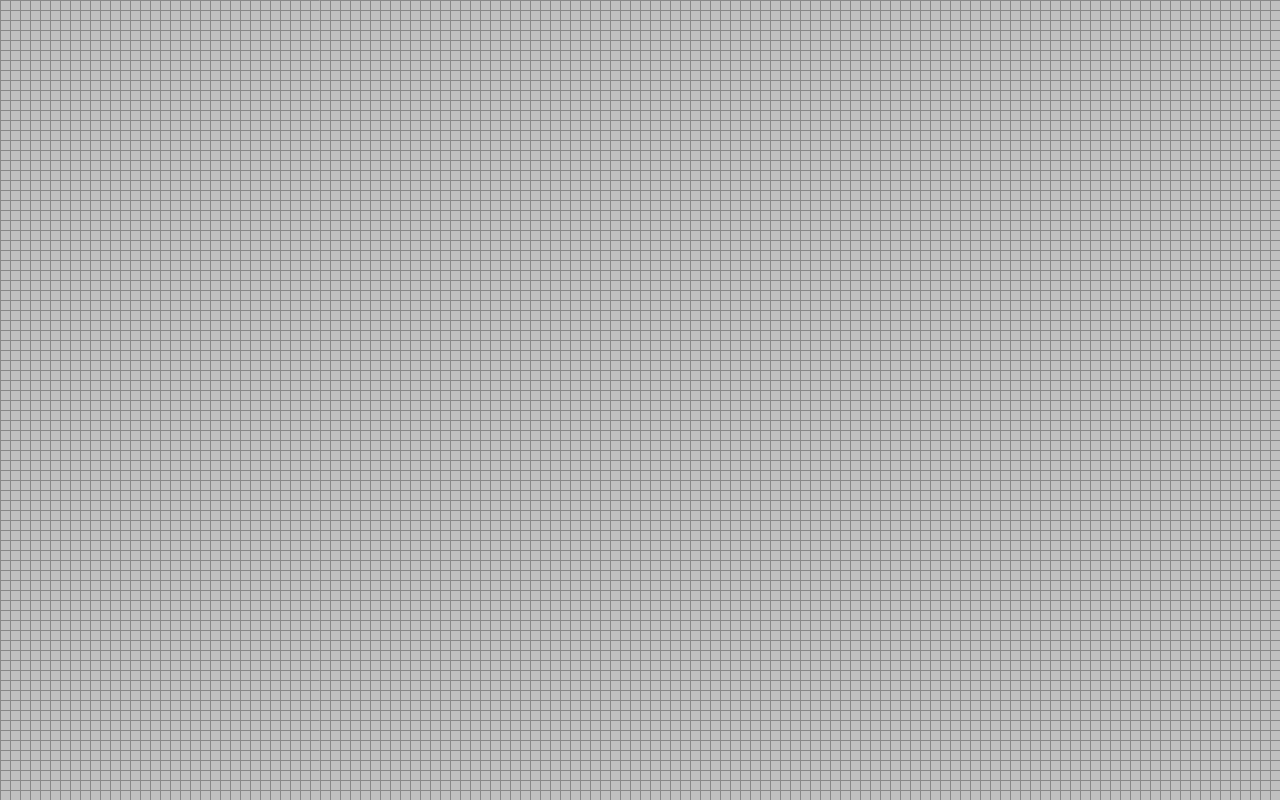
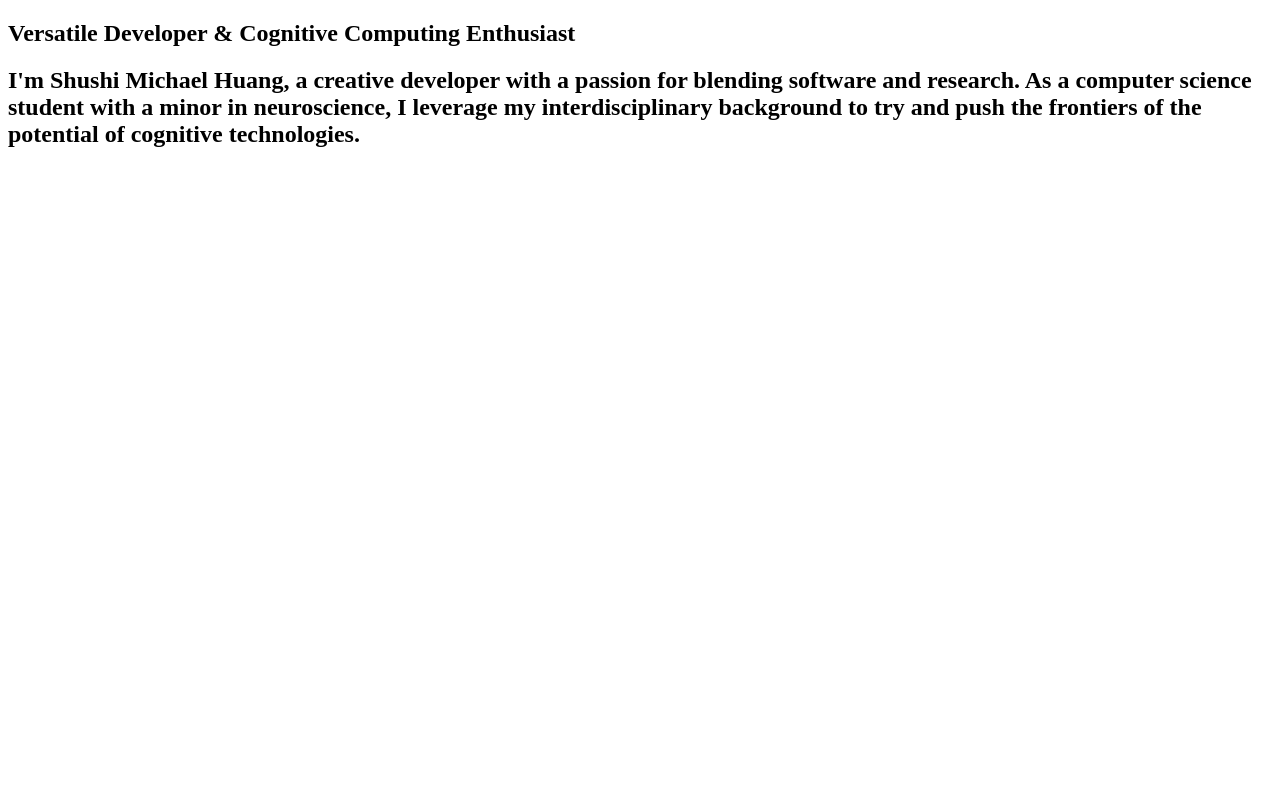
Before and after one commit to ExoPrisma/Website, a plain HTML site: page main.htm in a window 1280 px wide. Drawn offline with Linux system fonts and the light colour scheme.

Commit message:
Create website structure

```diff
--- a/main.htm
+++ b/main.htm
@@ -3,12 +3,55 @@
 <head>
     <meta charset="UTF-8">
     <meta name="viewport" content="width=device-width, initial-scale=1.0">
-    <link rel="stylesheet" href="styles.css">
+    <link rel="stylesheet" href="/styles.css">
     <title>Game of Life</title>
 
 </head>
 <body>
-    <canvas class="field"></canvas>
-    <script src="script.js"></script>
+    <div id="page-wrapper">
+        <div id="main-content" class="content-wrapper">
+            <header class="header"></header>
+            <main class="content">
+                <section class="section-intro">
+                    <div class="intro-container intro">
+                        <div class="intro-heading-wrapper">
+                            <h1 class="intro-heading">
+                                <span class="hero first">
+                                    <span class="hero text">Versatile Developer</span>
+                                    <span class="separator">&</span>
+                                </span>
+                                <span class="hero">Cognitive Computing Enthusiast</span>
+                            </h1>
+                        </div>
+                        <div class="intro-summary">
+                            <h2 class="summary">I'm Shushi Michael Huang, a creative developer with a passion for blending software and research. As a computer science student with a minor in neuroscience, I leverage my interdisciplinary background to try and push the frontiers of the potential of cognitive technologies.</h2>
+                        </div>
+                    </div>
+                </section>
+
+                <section class="section-hashlife">
+                    <div class="hashlife-container">
+                        <!-- TBD -->
+                        <canvas class="field"></canvas>
+                    </div>
+                </section>
+
+                <section class="section-socials">
+                    <div class="socials-container">
+                        <div class="socials-link">
+                            <a href="" class="github"></a>
+                            <a href="" class="linkedIn"></a>
+                        </div>
+                    </div>
+                </section>
+
+                <section class="section-contact">
+                    <div class="contact-container"></div>
+                </section>
+            </main>
+        </div>
+    </div>
+
+    <script src="/script.js"></script>
 </body>
 </html>
--- a/script.js
+++ b/script.js
@@ -1,58 +1,58 @@
-let canvas = document.querySelector('.field');
-let ctx = canvas.getContext('2d');
-canvas.width = window.innerWidth;
-canvas.height = window.innerHeight;
+// let canvas = document.querySelector('.field');
+// let ctx = canvas.getContext('2d');
+// canvas.width = window.innerWidth;
+// canvas.height = window.innerHeight;
 
-function draw() {
-    let step = 10;
-    let left = 0.5 - Math.ceil(canvas.width / step) * step;
-    let top = 0.5 - Math.ceil(canvas.height / step) * step;
-    let right = 2*canvas.width;
-    let bottom = 2*canvas.height;
-    ctx.clearRect(left, top, right - left, bottom - top);
-    ctx.beginPath();
-    for (let x = left; x < right; x += step) {
-        ctx.moveTo(x, top);
-        ctx.lineTo(x, bottom);
-    }
-    for (let y = top; y < bottom; y += step) {
-        ctx.moveTo(left, y);
-        ctx.lineTo(right, y);
-    }
-    ctx.strokeStyle = "#888";
-    ctx.stroke();
-}
+// function draw() {
+//     let step = 10;
+//     let left = 0.5 - Math.ceil(canvas.width / step) * step;
+//     let top = 0.5 - Math.ceil(canvas.height / step) * step;
+//     let right = 2*canvas.width;
+//     let bottom = 2*canvas.height;
+//     ctx.clearRect(left, top, right - left, bottom - top);
+//     ctx.beginPath();
+//     for (let x = left; x < right; x += step) {
+//         ctx.moveTo(x, top);
+//         ctx.lineTo(x, bottom);
+//     }
+//     for (let y = top; y < bottom; y += step) {
+//         ctx.moveTo(left, y);
+//         ctx.lineTo(right, y);
+//     }
+//     ctx.strokeStyle = "#888";
+//     ctx.stroke();
+// }
 
 
-// Mouse event handling:
-let start;
-const getPos = (e) => ({
-    x: e.clientX - canvas.offsetLeft,
-    y: e.clientY - canvas.offsetTop
-});
+// // Mouse event handling:
+// let start;
+// const getPos = (e) => ({
+//     x: e.clientX - canvas.offsetLeft,
+//     y: e.clientY - canvas.offsetTop
+// });
 
-const reset = () => {
-    start = null;
-    ctx.setTransform(1, 0, 0, 1, 0, 0); // reset translation
-    draw();
-}
+// const reset = () => {
+//     start = null;
+//     ctx.setTransform(1, 0, 0, 1, 0, 0); // reset translation
+//     draw();
+// }
 
-canvas.addEventListener("mousedown", e => {
-    reset();
-    start = getPos(e)
-});
+// canvas.addEventListener("mousedown", e => {
+//     reset();
+//     start = getPos(e)
+// });
 
-canvas.addEventListener("mouseup", reset);
-canvas.addEventListener("mouseleave", reset);
+// canvas.addEventListener("mouseup", reset);
+// canvas.addEventListener("mouseleave", reset);
 
-canvas.addEventListener("mousemove", e => {
-    // Only move the grid when we registered a mousedown event
-    if (!start) return;
-    let pos = getPos(e);
-    // Move coordinate system in the same way as the cursor
-    ctx.translate(pos.x - start.x, pos.y - start.y);
-    draw();
-    start = pos;
-});
+// canvas.addEventListener("mousemove", e => {
+//     // Only move the grid when we registered a mousedown event
+//     if (!start) return;
+//     let pos = getPos(e);
+//     // Move coordinate system in the same way as the cursor
+//     ctx.translate(pos.x - start.x, pos.y - start.y);
+//     draw();
+//     start = pos;
+// });
 
-draw(); // on page load
+// draw(); // on page load
--- a/styles.css
+++ b/styles.css
@@ -1,11 +1,15 @@
-html, body {
-  width: 100%;
-  height: 100%;
-  margin: 0;
-  padding: 0;
-  overflow:hidden;
+:root {
+  /* Light Color Scheme */
+  --c-background : #fff8eb;
+
+  /* Dark Color Scheme */
+  --c-background : #0C4767;
+
 }
 
-canvas {
-  background: silver;
+
+
+/* Currently disabled, to be implemented in the future */
+.hashlife {
+  display: none;
 }
```
